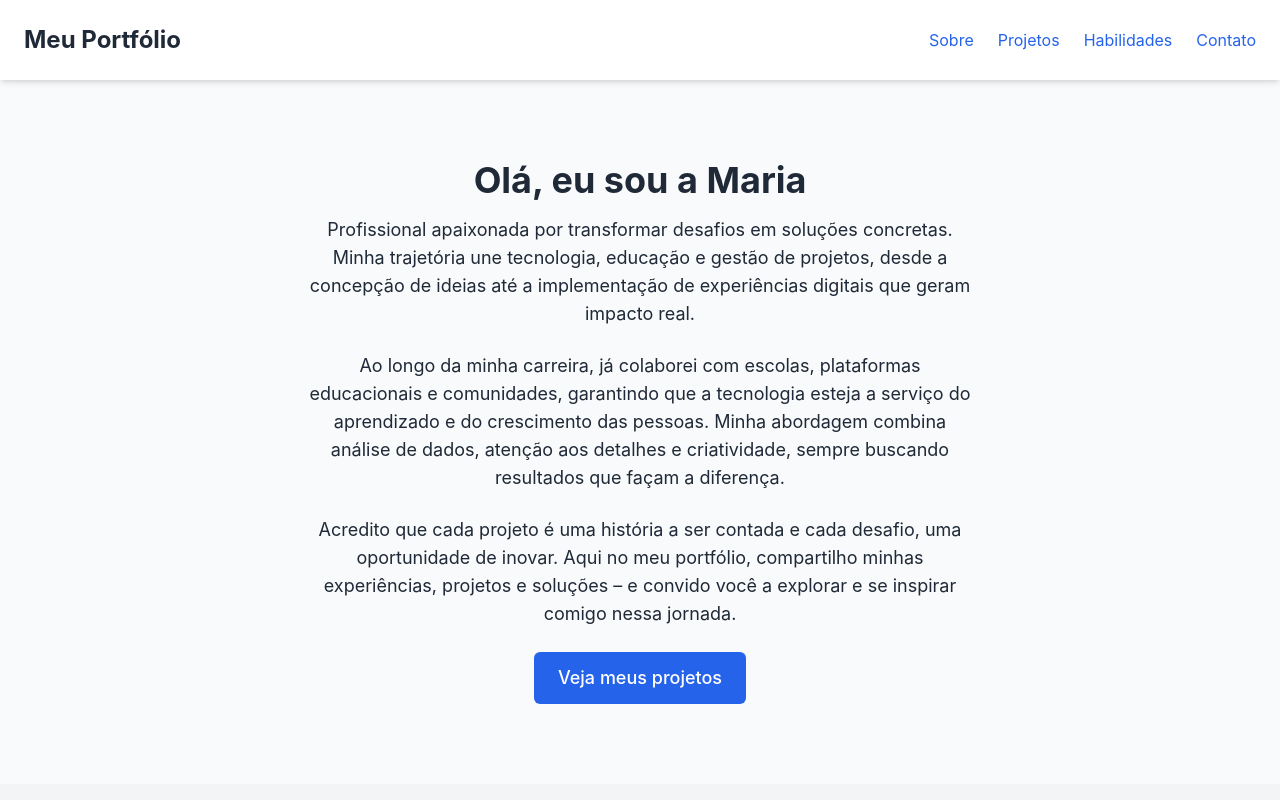
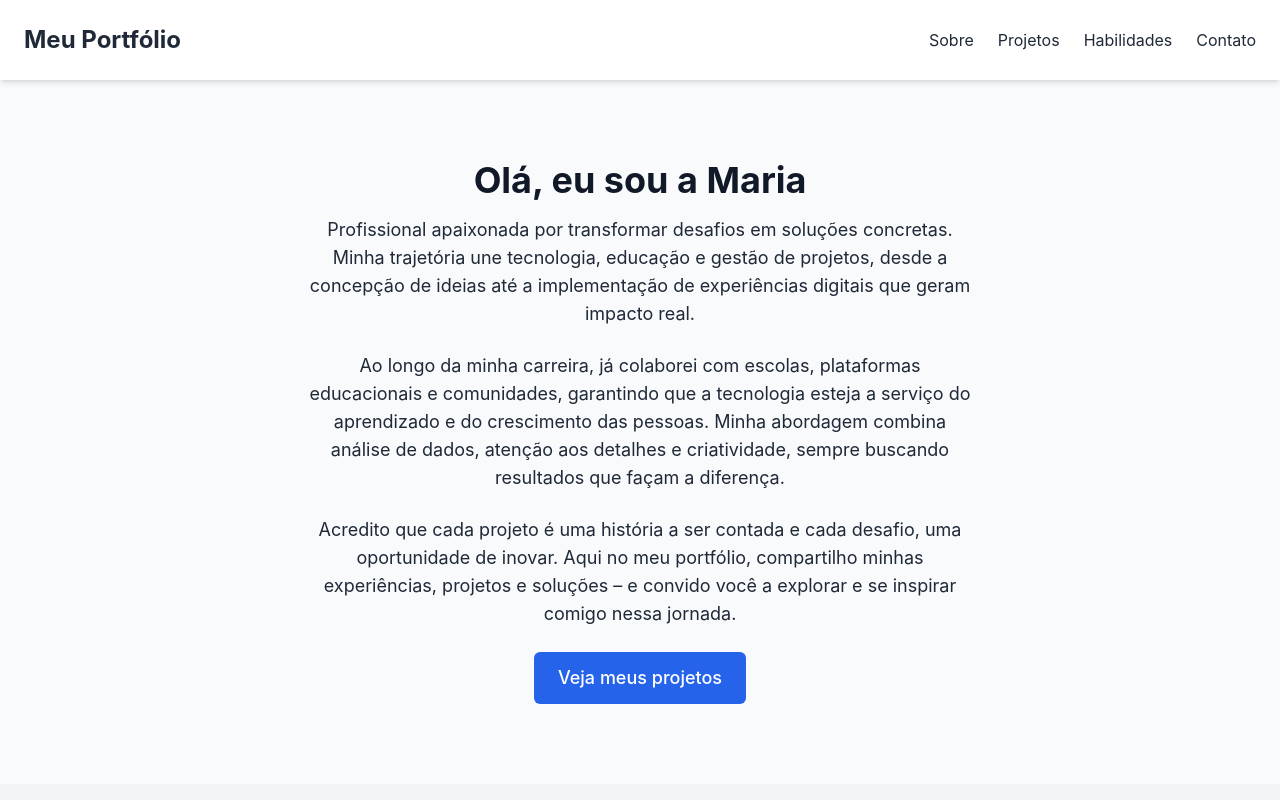
Before and after one commit to magepasaro/portfolio, a React (Vite) app: page / in a window 1280 px wide. Shown: the top 800 px of the page. Built offline with nearby package versions, Linux system fonts and the light colour scheme.

Commit message:
Update index.css

```diff
--- a/src/index.css
+++ b/src/index.css
@@ -1,71 +1,16 @@
-/* Tailwind base */
 @tailwind base;
 @tailwind components;
 @tailwind utilities;
 
-/* Customizações gerais */
+/* Customizações extras, se precisar */
 body {
-  @apply bg-gray-50 text-gray-800 font-sans;
-  margin: 0;
-  padding: 0;
-}
-
-/* Links */
-a {
-  @apply text-blue-600 hover:underline transition;
-}
-
-/* Header */
-header {
-  @apply bg-white shadow-md;
-}
-
-/* Section padding padrão */
-section {
-  @apply py-20 px-6;
-}
-
-/* Habilidades */
-span {
-  @apply bg-blue-100 text-blue-800 px-4 py-2 rounded-full text-sm font-medium;
-}
-
-/* Cards */
-div.bg-white.rounded-lg {
-  @apply shadow-md transition hover:shadow-xl;
-}
-
-/* Botões */
-button {
-  @apply px-4 py-2 rounded-md font-medium transition;
-}
-
-button.bg-blue-600 {
-  @apply text-white hover:bg-blue-700;
-}
-
-button.border.border-blue-600 {
-  @apply text-blue-600 hover:bg-blue-50;
-}
-
-/* Footer */
-footer {
-  @apply bg-white text-center py-6 mt-10 shadow-inner text-sm text-gray-500;
-}
-
-/* Responsividade adicional para títulos */
-h1, h2, h3 {
-  @apply font-bold;
-}
-
-h1 {
-  @apply text-2xl md:text-3xl lg:text-4xl;
+  font-family: 'Inter', sans-serif;
 }
 
 h2 {
-  @apply text-xl md:text-2xl lg:text-3xl;
+  color: #111827; /* text-gray-900 */
 }
 
-h3 {
-  @apply text-lg md:text-xl lg:text-xl;
+a {
+  transition: color 0.3s;
 }
```
